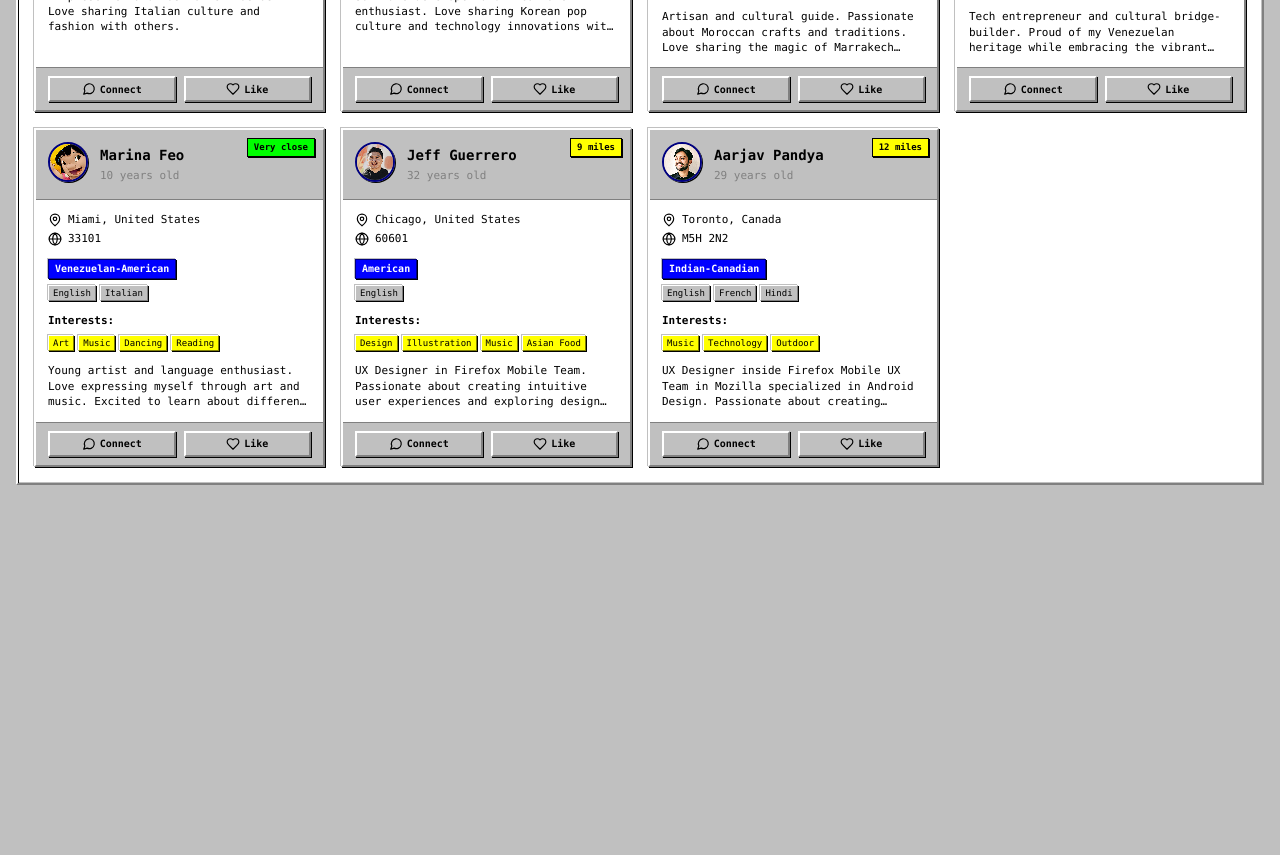
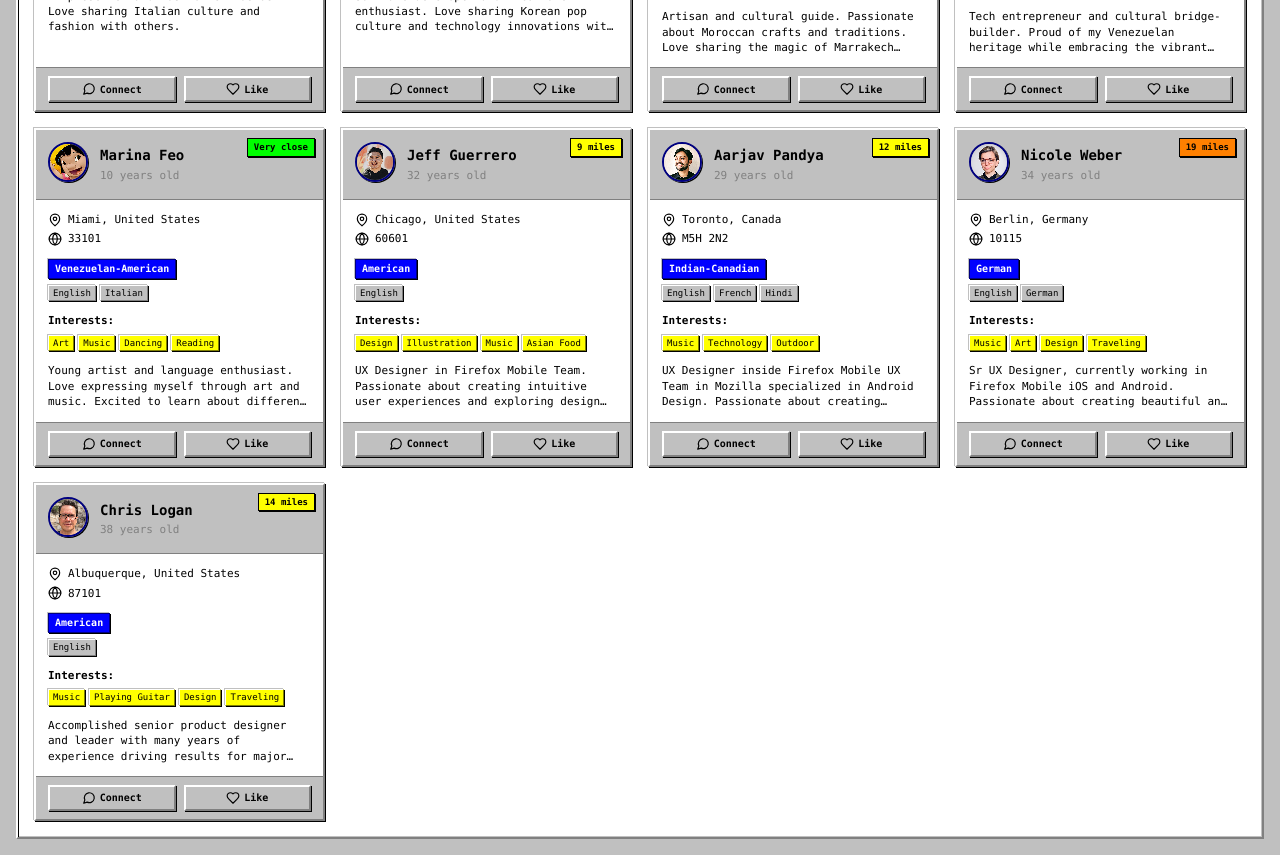
Before and after one commit to 3duardofeo/peopleconnect, a React (Vite) app: page / in a window 1280 px wide. Shown: the part 1600-2455 px from the top of the page. Before the commit the page ends 2101 px from the top, so only its background shows below. Built offline with nearby package versions, Linux system fonts and the light colour scheme.

Commit message:
Add Nicole Weber (Berlin) and Chris Logan (Albuquerque) - Mozilla Firefox designers

```diff
--- a/src/data/peopleData.js
+++ b/src/data/peopleData.js
@@ -303,5 +303,37 @@ export const peopleData = [
     bio: "UX Designer inside Firefox Mobile UX Team in Mozilla specialized in Android Design. Passionate about creating seamless mobile experiences and exploring the intersection of design and technology.",
     distance: 12.2,
     avatar: `${import.meta.env.BASE_URL}images/aarjav.jpg`
+  },
+  {
+    id: 20,
+    name: "Nicole Weber",
+    age: 34,
+    culture: "German",
+    location: {
+      city: "Berlin",
+      country: "Germany",
+      zipCode: "10115"
+    },
+    languages: ["English", "German"],
+    interests: ["Music", "Art", "Design", "Traveling"],
+    bio: "Sr UX Designer, currently working in Firefox Mobile iOS and Android. Passionate about creating beautiful and intuitive mobile experiences. Love exploring art, design, and traveling to new places.",
+    distance: 18.7,
+    avatar: `${import.meta.env.BASE_URL}images/nicole.jpg`
+  },
+  {
+    id: 21,
+    name: "Chris Logan",
+    age: 38,
+    culture: "American",
+    location: {
+      city: "Albuquerque",
+      country: "United States",
+      zipCode: "87101"
+    },
+    languages: ["English"],
+    interests: ["Music", "Playing Guitar", "Design", "Traveling"],
+    bio: "Accomplished senior product designer and leader with many years of experience driving results for major companies in the areas of user experience, and accessibility. Passionate about creating inclusive designs.",
+    distance: 14.3,
+    avatar: `${import.meta.env.BASE_URL}images/chris.jpg`
   }
 ]
```
